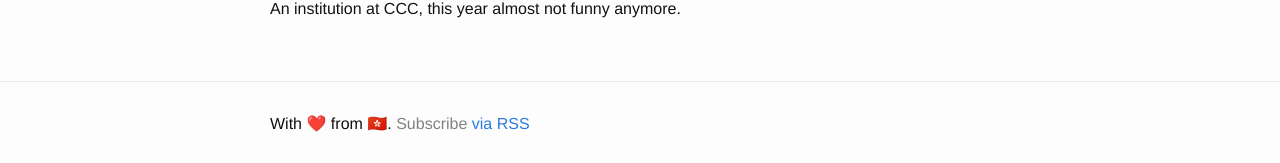
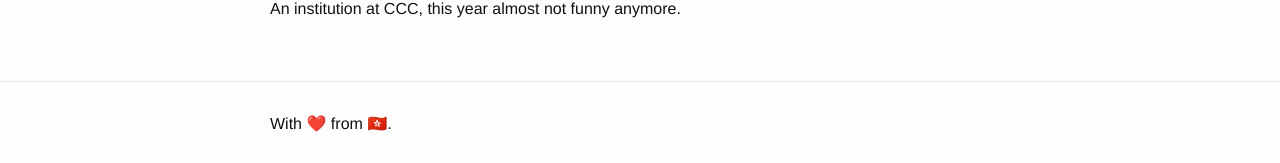
Before and after one commit to elggem/elggem.github.io, a Jekyll site: the page built from index.html, in a window 1280 px wide. Shown: the part 2357-2520 px from the top of the page. Built offline with Jekyll 4.4.1, drawn with Linux system fonts in a browser that asks for light colours.

Commit message:
layout tweak

```diff
--- a/_includes/footer.html
+++ b/_includes/footer.html
@@ -1,5 +1,5 @@
 <footer class="site-footer">
  <div class="wrapper">
-    With ❤️ from &#x1F1ED;&#x1F1F0;. <span class="rss-subscribe">Subscribe <a href="{{ "/feed.xml" | prepend: site.baseurl }}">via RSS</a></span>
+    With ❤️ from &#x1F1ED;&#x1F1F0;.
  </div>
 </footer>
--- a/_sass/_base.scss
+++ b/_sass/_base.scss
@@ -122,10 +122,6 @@ blockquote {
     }
 }
 
-.rss-subscribe {
-  color: $grey-color;
-}
-
 /**
  * Code formatting
  */
```
